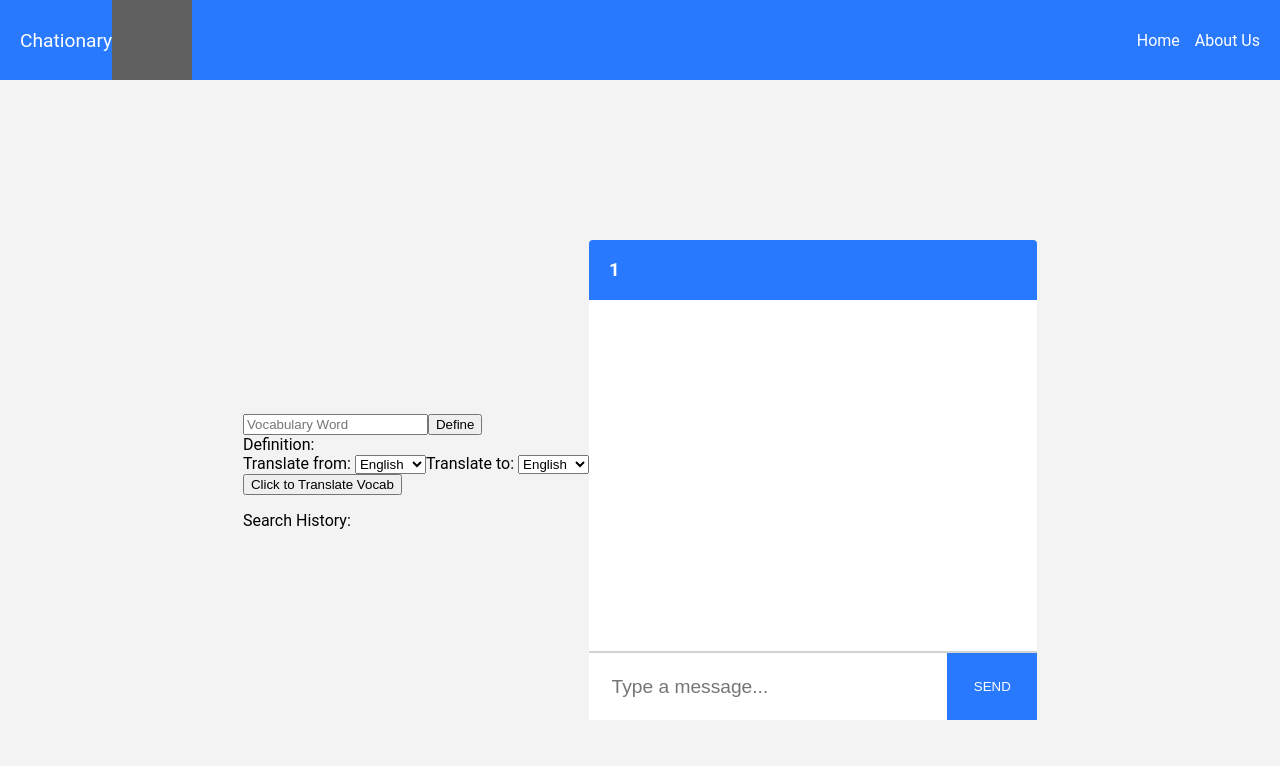
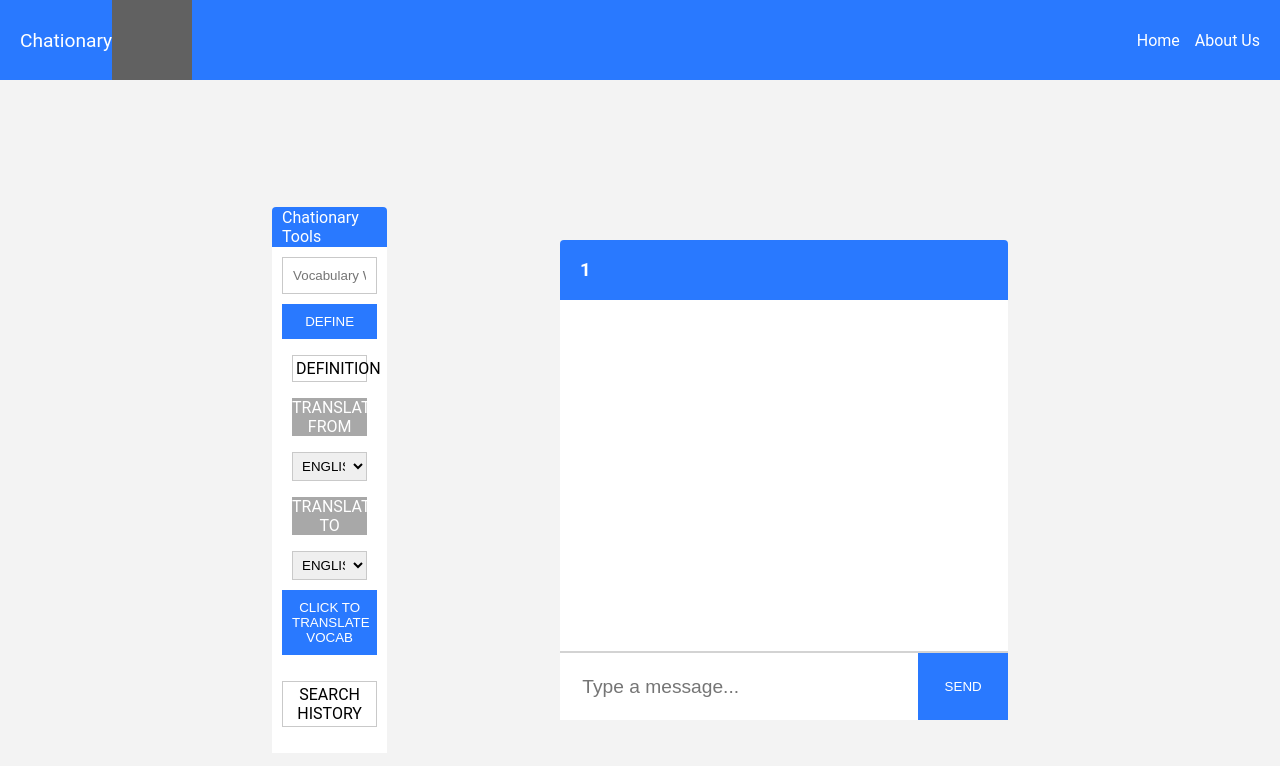
Before and after one commit to Team-Wobbegong/Chationary, a React app: page /chat/1/1 in a window 1280 px wide. Shown: the top 766 px of the page. Built offline with nearby package versions, Linux system fonts and the light colour scheme; grey boxes are pictures that could not be loaded.

Commit message:
styled API Component

```diff
--- a/src/components/vocabAPI.jsx
+++ b/src/components/vocabAPI.jsx
@@ -63,7 +63,7 @@ function VocabAPI() {
   //Render
   return (
     <div className='apiContainer'>
-
+      <div className='tools'>Chationary Tools</div>
       <div className='formContainer'>
         <form onSubmit={handleSubmitVocab}>
           <label className='apiTextBox'>
@@ -72,8 +72,12 @@ function VocabAPI() {
               <input type="submit" value="Define"/>
             </div>
           </label>
-          <div>Definition: { definition }</div>
-          <label htmlFor='sl' className='slContainer'>Translate from: </label>
+          <div className='defContainer'>
+            <p>Definition</p>
+            <div>{ definition }</div>
+          </div>
+          <div className='langContainer'>
+            <p><label htmlFor='sl'>Translate from</label></p>
                 <select name='sl' id='sl' className='sl' value={sourceLang} onChange={handleSourceLang}>
                   { Languages.map((language) => (
                     <option key={`l-${language.langId}`} value={language.value}>
@@ -81,7 +85,7 @@ function VocabAPI() {
                     </option>
                   )) }
                 </select>
-            <label htmlFor='tl' className='tlContainer'>Translate to: </label>
+            <p><label htmlFor='tl'>Translate to</label></p>
               <select name='tl' id='tl' className='tl' value={targetLang} onChange={handleTargetLang}>
                 { Languages.map((language) => (
                   <option key={`l-${language.langId}`} value={language.value}>
@@ -89,6 +93,7 @@ function VocabAPI() {
                   </option>
                 )) }
               </select>
+          </div>
         </form>
       </div>
 
@@ -99,7 +104,7 @@ function VocabAPI() {
           </div>
         </div>
         <div className='vocabHistContainer'>
-          <p>Search History:</p>
+          <p>Search History</p>
           <div className='vocabHist'> { vocabHist } </div>
         </div>
 
--- /dev/null
+++ b/src/styles/_VocabAPI.css
@@ -0,0 +1,87 @@
+.apiContainer {
+  background: white;
+  border-radius: 4px 4px 0 0;
+  max-width: 40%;
+}
+
+.tools {
+  display: flex;
+  align-items: center;
+  justify-content: space-between;
+  background: #2979ff;
+  color: white;
+  border-radius: 4px 4px 0 0;
+  height: 40px;
+  width: 100%;
+  padding-left: 10px;
+}
+
+.formContainer, .transContainer, .langContainer, .defContainer, .vocabHistContainer {
+  padding: 0px 10px;
+}
+
+.apiTextBox input[type=text] {
+  margin: 10px 0px;
+  padding: 10px;
+  display: inline-block;
+  border: 1px solid #c9c9c9;
+  width: 100%;
+}
+
+.apiTextBox input[type=submit] {
+  color: white;
+  text-transform: uppercase;
+  text-decoration: none;
+  background: #2979FF;
+  padding: 10px;
+  display: inline-block;
+  border: none;
+  width: 100%;
+}
+
+.defContainer p, .vocabHistContainer p {
+  text-align: center;
+  text-transform: uppercase;
+  padding: 3px;
+  border: 1px solid #c9c9c9;
+}
+
+.defContainer div {
+}
+
+.langContainer p {
+  text-align: center;
+  background: #a8a8a8;
+  color: white;
+  text-transform: uppercase;
+}
+
+.langContainer select {
+  padding: 5px;
+  display: inline-block;
+  border: 1px solid #c9c9c9;
+  text-transform: uppercase;
+  text-align: center;
+  text-align-last: center;
+}
+
+.sl, .tl {
+  text-align: center;
+  width: 100%;
+  padding: 5px;
+}
+
+#transBtn {
+  color: white;
+  text-transform: uppercase;
+  text-decoration: none;
+  background: #2979FF;
+  margin: 10px 0px;
+  padding: 10px;
+  border: none;
+  width: 100%;
+}
+
+.vocabHistContainer div {
+  padding: 5px;
+}
--- a/src/styles/application.css
+++ b/src/styles/application.css
@@ -5,6 +5,7 @@
 @import '_Messages';
 @import '_Message';
 @import '_inputBox';
+@import '_VocabAPI';
 
 * {
   box-sizing: border-box;
```
Lines whose indentation alone changed are shown as unchanged.
